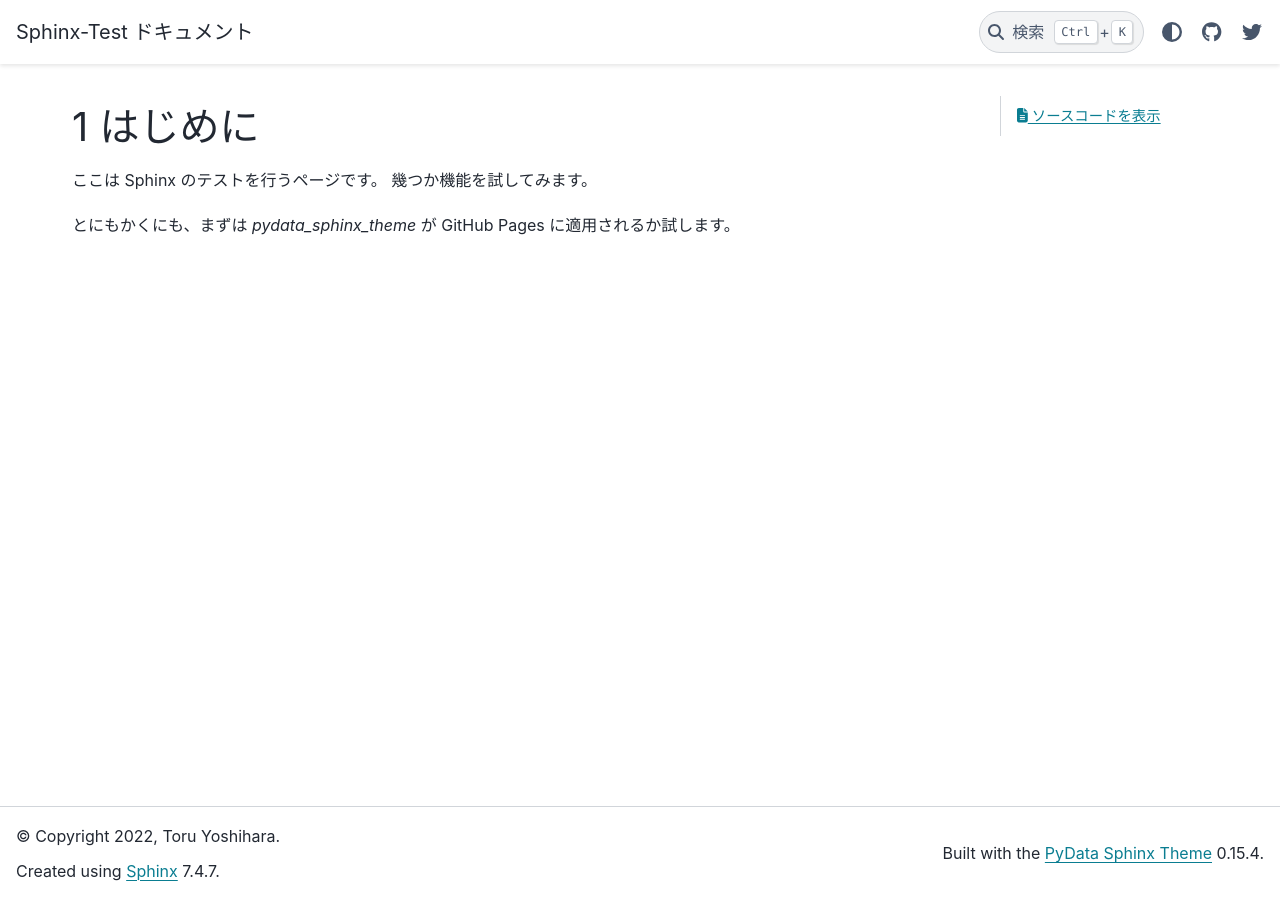
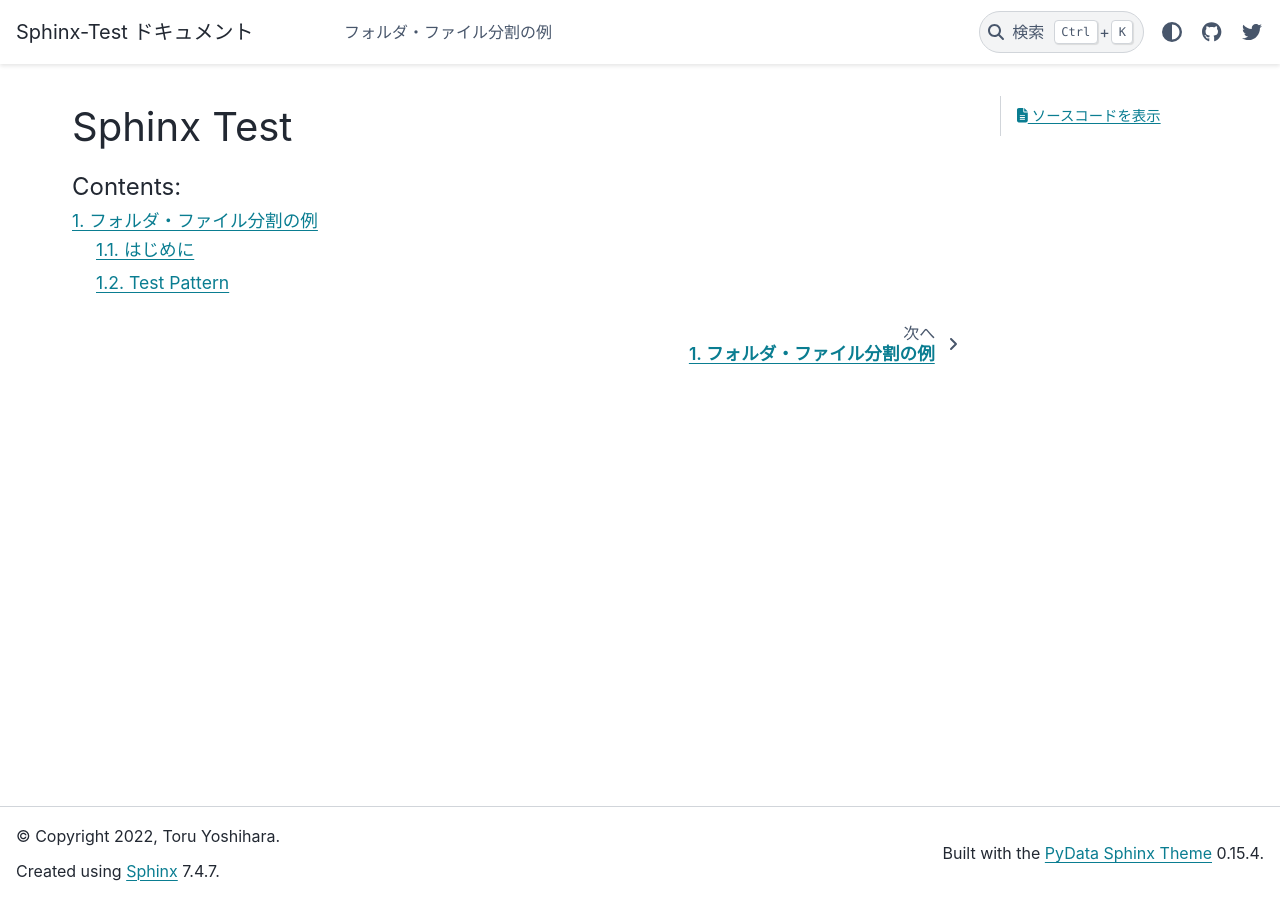
Before and after one commit to toru-ver4/Sphinx_Test, a Sphinx documentation site: the page built from sphinx/index.rst, in a window 1280 px wide. Built offline with Sphinx 7.4.7 and the PyData theme 0.15.4, drawn with Linux system fonts in a browser that asks for light colours.

Commit message:
#3 added test pattern

```diff
--- /dev/null
+++ b/sphinx/1_Introduction/index.rst
@@ -0,0 +1,7 @@
+フォルダ・ファイル分割の例
+===============================
+
+.. toctree::
+
+    1_1_Introduction
+    1_2_Sample_test_pattern
--- a/sphinx/conf.py
+++ b/sphinx/conf.py
@@ -45,3 +45,4 @@
     ],
 }
 extensions = ['sphinx.ext.mathjax', 'sphinx.ext.githubpages']
+numfig = True
--- a/sphinx/index.rst
+++ b/sphinx/index.rst
@@ -3,16 +3,12 @@
    You can adapt this file completely to your liking, but it should at least
    contain the root `toctree` directive.
 
-.. sectnum::
+======================
+Sphinx Test
+======================
 
 .. toctree::
-   :maxdepth: 2
    :caption: Contents:
+   :numbered:
 
-はじめに
-=======================================
-
-ここは Sphinx のテストを行うページです。
-幾つか機能を試してみます。
-
-とにもかくにも、まずは `pydata_sphinx_theme` が GitHub Pages に適用されるか試します。
+   1_Introduction/index
```
Also changed, not shown: README.md (+1 -1 lines), sphinx/1_Introduction/1_1_Introduction.rst (added, +7 -0 lines), sphinx/1_Introduction/1_2_Sample_test_pattern.rst (added, +8 -0 lines), sphinx/img/10bit_checker_1920x1080.png (added).
